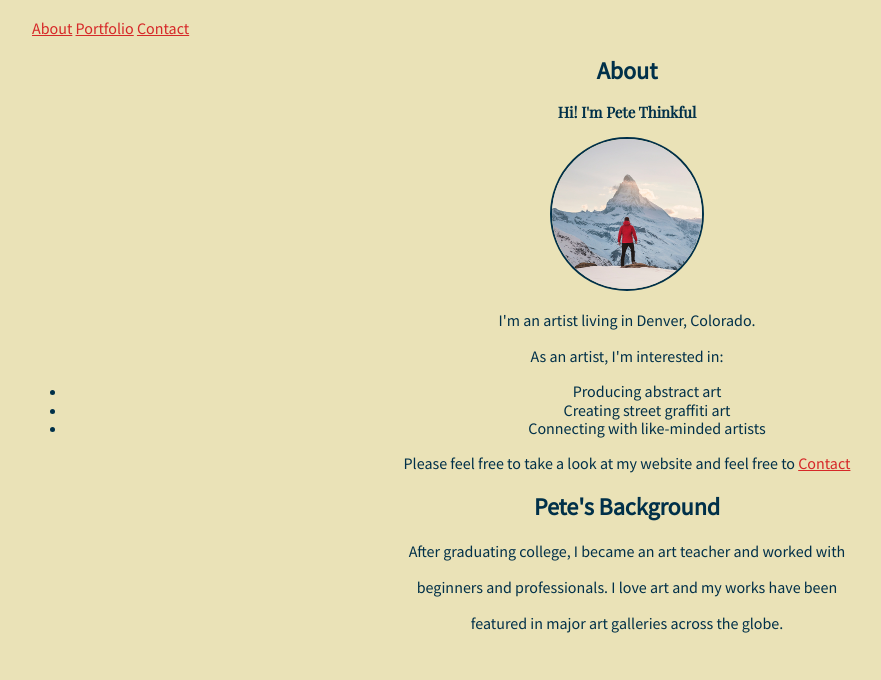
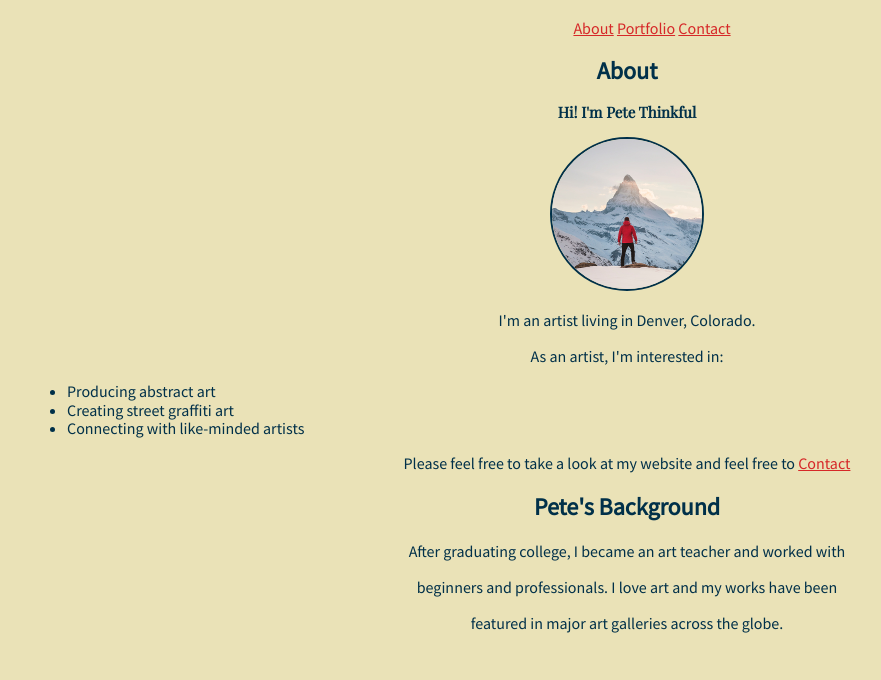
Before and after one commit to Pauld0987/Pete-Thinkful-Portfolio, a plain HTML site: page index.html in a window 1280 px wide. Shown: the part 101-781 px from the top of the page, without its empty margins (13-894 px from the left). Drawn offline with nearby package versions, Linux system fonts and the light colour scheme.

Commit message:
Update style.css

```diff
--- a/style.css
+++ b/style.css
@@ -11,9 +11,7 @@ body {
 /* Set the font family for any h1, h2, or h3 heading */
 h1 {text-align: center;}
 nav {text-align: center;
-display: inline;
-  margin-left: 5px;
-  margin-right:5px;}
+text-indent: 50px;}
 h2 {text-align: center;}
 
 h3 {
@@ -29,10 +27,6 @@ article {
 article div {
   text-align: center;
   width: 100%;
-}
-
-ul {
-  text-align: center;
 }
 
 p {
```
